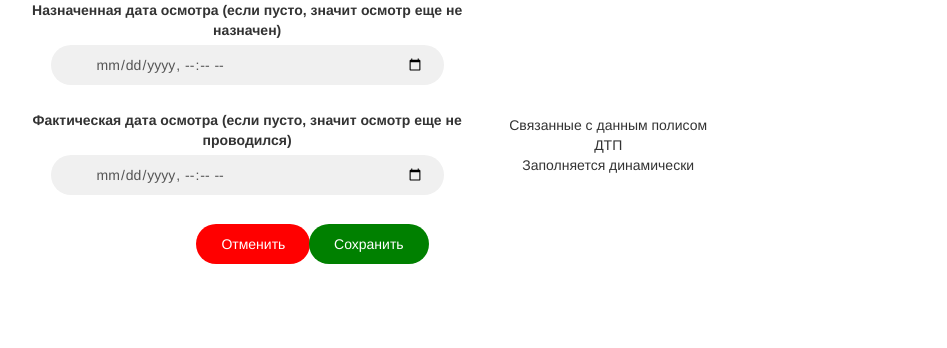
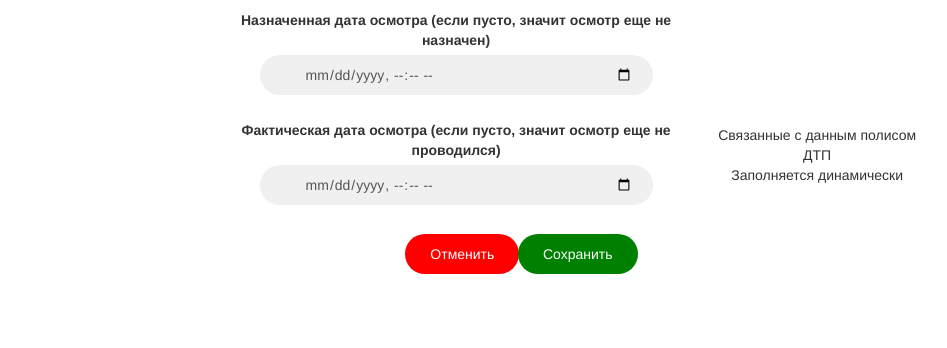
Before and after one commit to meltaus/euro_protocol, a PHP site: page /pages/add_date_see.php in a window 1280 px wide. Shown: the top 348 px of the page, without its empty margins (69-1016 px from the left). Run offline with PHP 8.4, Linux system fonts and the light colour scheme.

Commit message:
Выравнивание по центру окна.

```diff
--- a/pages/add_date_see.php
+++ b/pages/add_date_see.php
@@ -18,7 +18,7 @@
     <form class="form-horizontal" method="post" action="" name="notification">
         <div class="row">
             <div class="col-lg-12 col-md-12 col-sm-12 col-xs-12">
-                <table>
+                <table style="margin:10px auto;">
                     <tr>
                         <td>
                             <div style="margin-left: 5%; margin-right: 5%">
```
